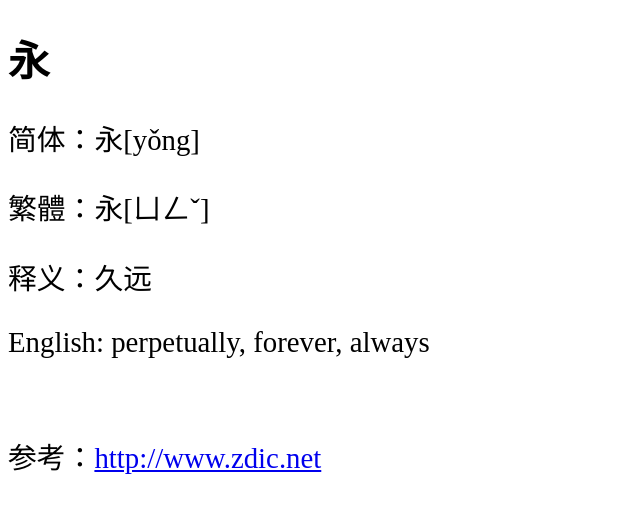
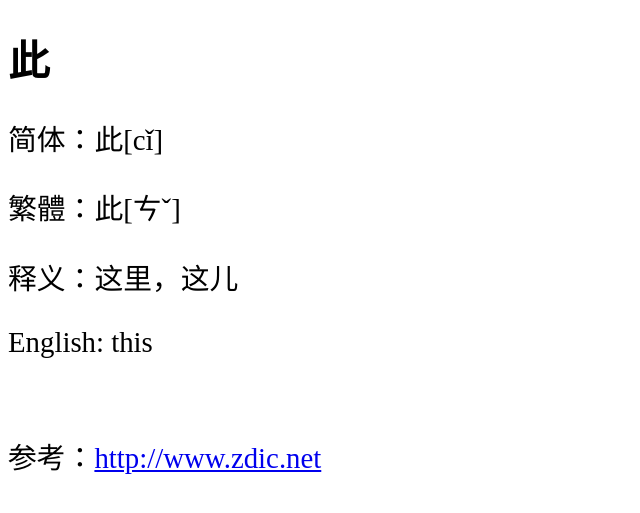
Before and after one commit to shengzhe/livecalligraphy, a Jekyll site: the page built from _posts/2012-08-31-LanTing-34.html, in a window 1280 px wide. Shown: the top 513 px of the page, without its empty margins (0-640 px from the left). Built offline with Jekyll 4.4.1, drawn with Linux system fonts in a browser that asks for light colours; Markdown is read by kramdown in place of the engine named in the settings.

Commit message:
Update _posts/2012-08-31-LanTing-34.html

```diff
--- a/_posts/2012-08-31-LanTing-34.html
+++ b/_posts/2012-08-31-LanTing-34.html
@@ -1,11 +1,11 @@
 ---
 layout: default
-title: 兰亭集序第1个字 (1st character of Lan Ting)
+title: 兰亭集序第34个字 (34th character of Lan Ting)
 ---
-<h1>永</h1>
-<p>简体：永[yǒng]</p>
-<p>繁體：永[ㄩㄥˇ]</p>
-<p>释义：久远</p>
-<p>English: perpetually, forever, always</p>
+<h1>此</h1>
+<p>简体：此[cǐ]</p>
+<p>繁體：此[ㄘˇ]</p>
+<p>释义：这里，这儿</p>
+<p>English: this</p>
 <br/>
-<p>参考：<a href="http://www.zdic.net/zd/zi/ZdicE6ZdicB0ZdicB8.htm">http://www.zdic.net</a></p>
+<p>参考：<a href="http://www.zdic.net/zd/zi/ZdicE6ZdicADZdicA4.htm">http://www.zdic.net</a></p>
```
